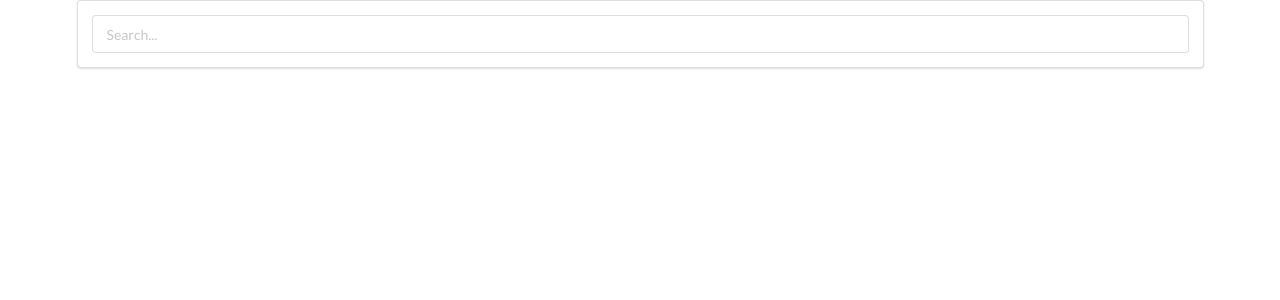
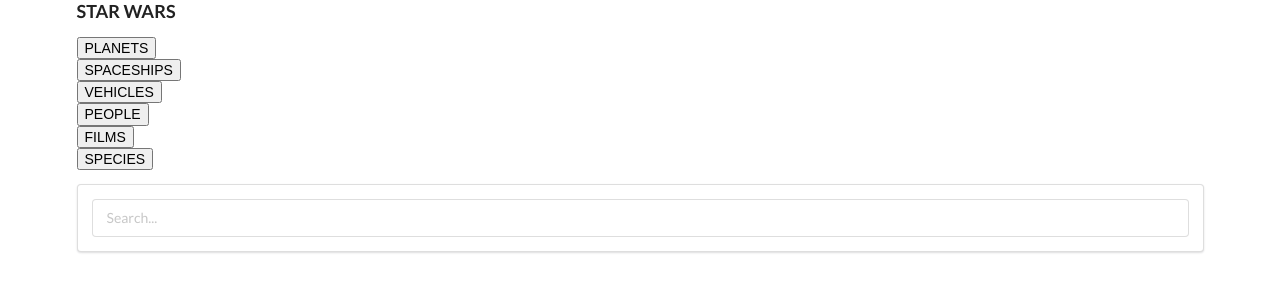
Before and after one commit to cohs88/sonata-react-swapi, a React (Create React App) app: page / in a window 1280 px wide. Shown: the top 300 px of the page. Built offline with nearby package versions, Linux system fonts and the light colour scheme.

Commit message:
category and category item

```diff
--- a/src/components/App.js
+++ b/src/components/App.js
@@ -1,5 +1,6 @@
 import React from 'react';
 import SearchBar from './SearchBar';
+import Categories from './Categories';
 
 class App extends React.Component{
     onTermSubmit = async (term) =>{
@@ -18,6 +19,7 @@
     render(){
         return (
             <div className="ui container">
+                <Categories />
                 <SearchBar onFormSubmit={this.onTermSubmit}  />
             </div>
         );
--- /dev/null
+++ b/src/components/Categories.js
@@ -0,0 +1,22 @@
+import React from 'react';
+import CategoryItem from './CategoryItem';
+
+class Categories extends React.Component{
+    render(){
+        return (
+            <div>
+                <h3>STAR WARS</h3>
+                <CategoryItem text="PLANETS"/>
+                <CategoryItem text="SPACESHIPS"/>
+                <CategoryItem text="VEHICLES"/>
+
+                <CategoryItem text="PEOPLE"/>
+                <CategoryItem text="FILMS"/>
+                <CategoryItem text="SPECIES"/>
+            </div>
+        );
+    }
+}
+
+
+export default Categories;
--- /dev/null
+++ b/src/components/CategoryItem.js
@@ -0,0 +1,16 @@
+import React from 'react';
+class CategoryItem extends React.Component{
+    render(){
+        return (
+            <div>
+                <input
+                    type="button"
+                    value={this.props.text}
+                />
+            </div>
+        );
+    }
+}
+
+
+export default CategoryItem;
```
